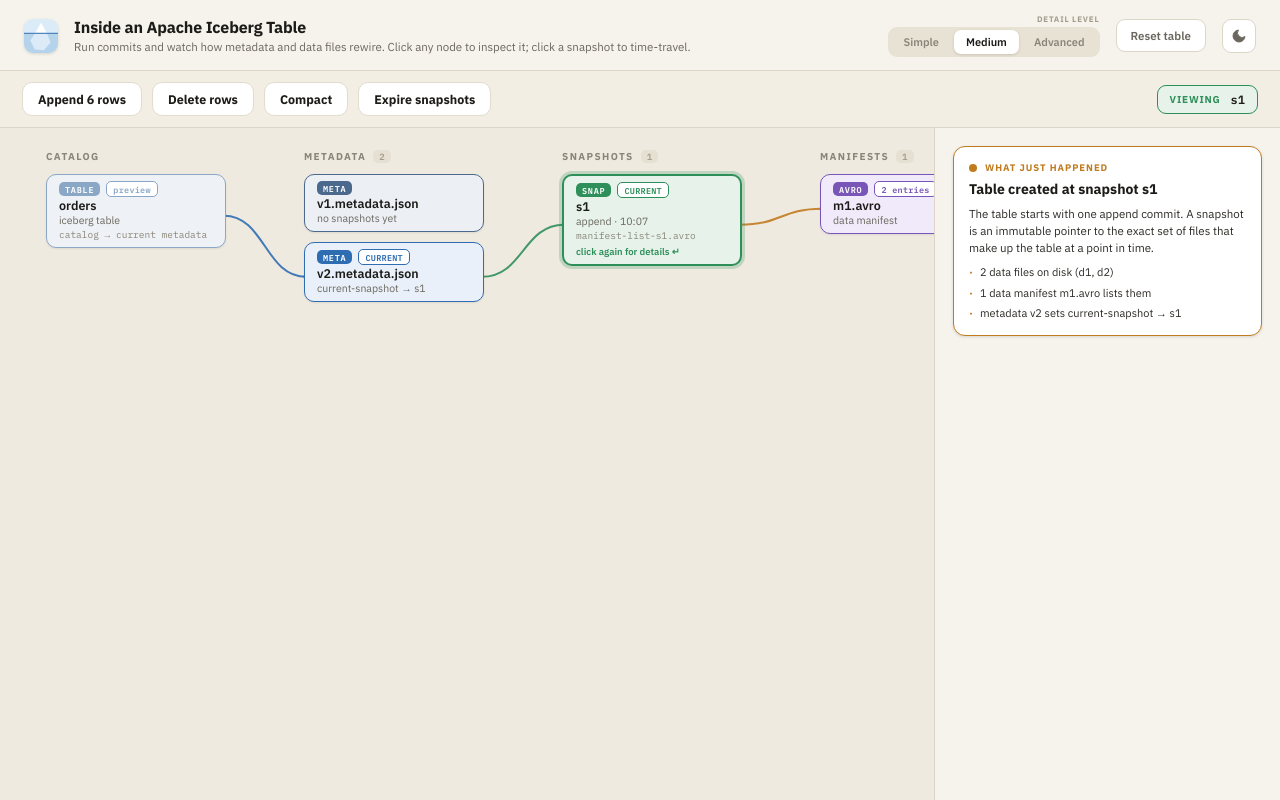
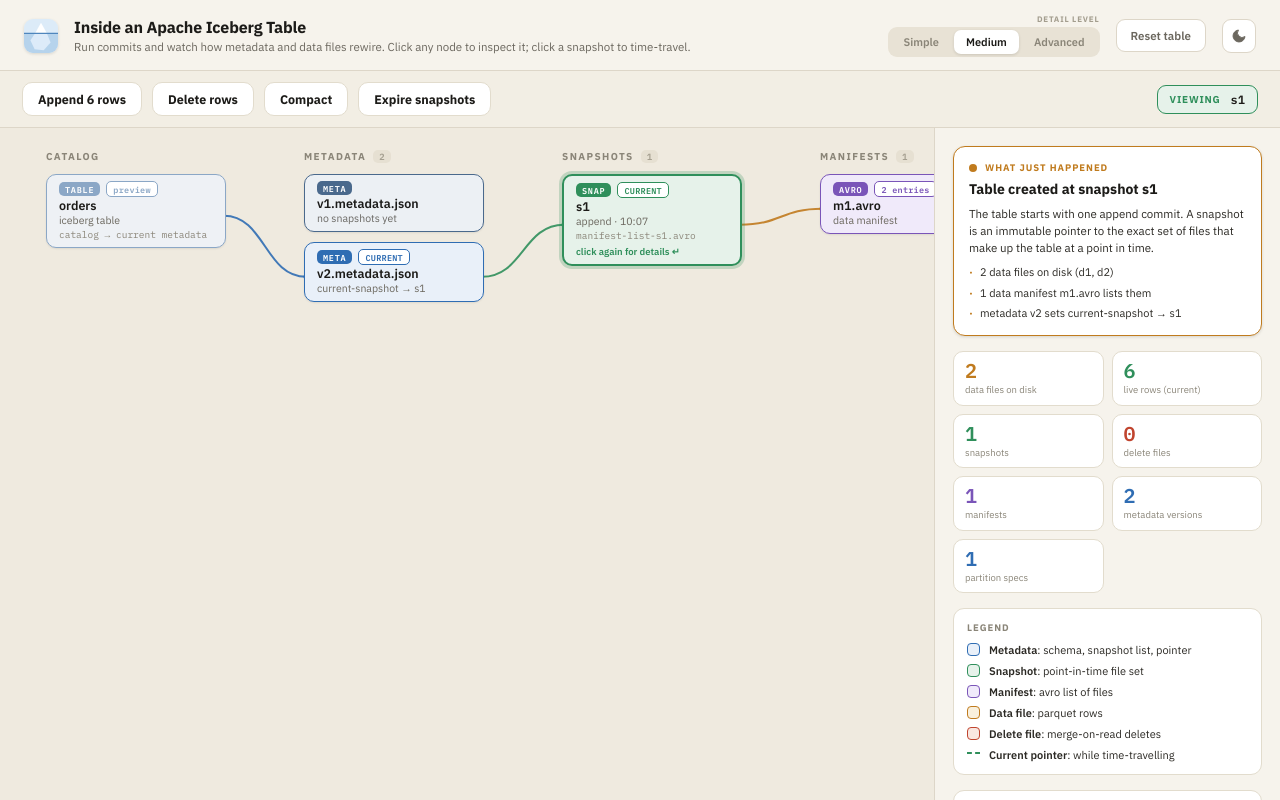
Before and after one commit to just-barcodes/learn-apache-iceberg, a React (Vite) app: page / in a window 1280 px wide. Built offline with nearby package versions, Linux system fonts and the light colour scheme.

Commit message:
Build out the side panel: stats, legend, commit log
Step 7: stat grid, entity legend with the time-travel pointer key, and the
colour-coded commit log, plus a shared operation-accent map reused by the
explainer card.

```diff
--- a/src/components/SidePanel.tsx
+++ b/src/components/SidePanel.tsx
@@ -1,4 +1,7 @@
 import type { TableState } from "../domain/types";
+import { CommitLog } from "./sidepanel/CommitLog";
+import { Legend } from "./sidepanel/Legend";
+import { StatGrid } from "./sidepanel/StatGrid";
 import { WhatHappened } from "./sidepanel/WhatHappened";
 import "./sidepanel.css";
 
@@ -6,11 +9,13 @@ interface Props {
   state: TableState;
 }
 
-// NOTE: minimal side panel — stat cards, legend, and commit log are added next.
 export function SidePanel({ state }: Props) {
   return (
     <aside className="sidepanel">
       <WhatHappened lastStep={state.lastStep} />
+      <StatGrid state={state} />
+      <Legend />
+      <CommitLog log={state.log} />
     </aside>
   );
 }
--- a/src/components/sidepanel.css
+++ b/src/components/sidepanel.css
@@ -71,3 +71,116 @@
   font-weight: 700;
   flex: none;
 }
+
+/* ---- stat grid ---- */
+
+.stat-grid {
+  display: grid;
+  grid-template-columns: 1fr 1fr;
+  gap: 8px;
+}
+.stat {
+  background: var(--card-bg);
+  border: 1px solid var(--border-field);
+  border-radius: 10px;
+  padding: 9px 11px;
+}
+.stat__value {
+  font-family: var(--font-mono);
+  font-size: 20px;
+  font-weight: 700;
+  line-height: 1;
+}
+.stat__label {
+  font-size: 9.5px;
+  color: var(--text-dim);
+  margin-top: 3px;
+  line-height: 1.2;
+}
+
+/* ---- generic panel card (legend, commit log) ---- */
+
+.panel-card {
+  background: var(--card-bg);
+  border: 1px solid var(--border-field);
+  border-radius: 11px;
+  padding: 12px 13px;
+}
+.panel-card--grow {
+  flex: 1;
+  min-height: 120px;
+  display: flex;
+  flex-direction: column;
+}
+.panel-card__head {
+  font-size: 9.5px;
+  font-weight: 700;
+  letter-spacing: 0.1em;
+  text-transform: uppercase;
+  color: var(--text-dim);
+  margin-bottom: 9px;
+}
+
+/* ---- legend ---- */
+
+.legend {
+  display: flex;
+  flex-direction: column;
+  gap: 7px;
+}
+.legend__row {
+  display: flex;
+  align-items: center;
+  gap: 9px;
+}
+.legend__swatch {
+  width: 13px;
+  height: 13px;
+  flex: none;
+  border-radius: 4px;
+  background: var(--node-bg);
+  border: 1.5px solid var(--node-bd);
+}
+.legend__swatch--pointer {
+  height: 6px;
+  border: none;
+  border-top: 2px dashed var(--snapshot-line);
+  border-radius: 0;
+  background: transparent;
+}
+.legend__text {
+  font-size: 11px;
+  color: var(--text-strong);
+}
+.legend__text b {
+  font-weight: 600;
+}
+
+/* ---- commit log ---- */
+
+.commit-log {
+  display: flex;
+  flex-direction: column;
+  gap: 8px;
+  overflow: auto;
+}
+.commit-log__row {
+  display: flex;
+  gap: 9px;
+  align-items: flex-start;
+}
+.commit-log__badge {
+  font-family: var(--font-mono);
+  font-size: 9.5px;
+  font-weight: 600;
+  color: #fff;
+  border-radius: 5px;
+  padding: 2px 6px;
+  flex: none;
+  margin-top: 1px;
+}
+.commit-log__text {
+  font-size: 11px;
+  line-height: 1.4;
+  color: var(--text-strong);
+}
--- /dev/null
+++ b/src/components/sidepanel/CommitLog.tsx
@@ -0,0 +1,29 @@
+import type { CSSProperties } from "react";
+import type { LogEntry } from "../../domain/types";
+import { ACCENT_VAR } from "../../viewmodel/panels";
+
+interface Props {
+  log: LogEntry[];
+}
+
+/** Chronological list of commits, newest first, colour-coded by operation. */
+export function CommitLog({ log }: Props) {
+  return (
+    <div className="panel-card panel-card--grow">
+      <div className="panel-card__head">Commit log</div>
+      <div className="commit-log">
+        {log.map((e, i) => (
+          <div key={i} className="commit-log__row">
+            <span
+              className="commit-log__badge"
+              style={{ background: ACCENT_VAR[e.op] } as CSSProperties}
+            >
+              s{e.n}
+            </span>
+            <span className="commit-log__text">{e.text}</span>
+          </div>
+        ))}
+      </div>
+    </div>
+  );
+}
--- /dev/null
+++ b/src/components/sidepanel/Legend.tsx
@@ -0,0 +1,26 @@
+import { LEGEND } from "../../viewmodel/panels";
+
+/** Colour key for the five entity kinds plus the time-travel current pointer. */
+export function Legend() {
+  return (
+    <div className="panel-card">
+      <div className="panel-card__head">Legend</div>
+      <div className="legend">
+        {LEGEND.map((l) => (
+          <div key={l.kind} className="legend__row">
+            <span className={`legend__swatch node--${l.kind}`} />
+            <span className="legend__text">
+              <b>{l.name}</b>: {l.desc}
+            </span>
+          </div>
+        ))}
+        <div className="legend__row">
+          <span className="legend__swatch legend__swatch--pointer" />
+          <span className="legend__text">
+            <b>Current pointer</b>: while time-travelling
+          </span>
+        </div>
+      </div>
+    </div>
+  );
+}
--- /dev/null
+++ b/src/components/sidepanel/StatGrid.tsx
@@ -0,0 +1,24 @@
+import type { CSSProperties } from "react";
+import type { TableState } from "../../domain/types";
+import { buildStats } from "../../viewmodel/panels";
+
+interface Props {
+  state: TableState;
+}
+
+/** The 2-column grid of headline table counts. */
+export function StatGrid({ state }: Props) {
+  const stats = buildStats(state);
+  return (
+    <div className="stat-grid">
+      {stats.map((s) => (
+        <div key={s.label} className="stat">
+          <div className="stat__value" style={{ color: s.colorVar } as CSSProperties}>
+            {s.value}
+          </div>
+          <div className="stat__label">{s.label}</div>
+        </div>
+      ))}
+    </div>
+  );
+}
--- a/src/components/sidepanel/WhatHappened.tsx
+++ b/src/components/sidepanel/WhatHappened.tsx
@@ -1,13 +1,5 @@
-import type { LastStep, Operation } from "../../domain/types";
-
-/** CSS variable holding the accent color for each operation. */
-const ACCENT_VAR: Record<Operation, string> = {
-  append: "var(--data-line)",
-  delete: "var(--delete-line)",
-  compaction: "var(--manifest-line)",
-  expire: "var(--accent-gray)",
-  evolve: "var(--meta-line)",
-};
+import type { LastStep } from "../../domain/types";
+import { ACCENT_VAR } from "../../viewmodel/panels";
 
 interface Props {
   lastStep: LastStep;
--- /dev/null
+++ b/src/viewmodel/panels.ts
@@ -0,0 +1,45 @@
+import { liveRows } from "../domain/selectors";
+import type { NodeKind, Operation, TableState } from "../domain/types";
+
+/** CSS variable holding the accent color for each operation (cards, logs, explainer). */
+export const ACCENT_VAR: Record<Operation, string> = {
+  append: "var(--data-line)",
+  delete: "var(--delete-line)",
+  compaction: "var(--manifest-line)",
+  expire: "var(--accent-gray)",
+  evolve: "var(--meta-line)",
+};
+
+export interface StatCard {
+  value: number;
+  label: string;
+  colorVar: string;
+}
+
+/** The seven headline counts shown in the side panel's stat grid. */
+export function buildStats(state: TableState): StatCard[] {
+  return [
+    { value: Object.keys(state.dataFiles).length, label: "data files on disk", colorVar: "var(--data-line)" },
+    { value: liveRows(state, state.current), label: "live rows (current)", colorVar: "var(--snapshot-line)" },
+    { value: state.snapshots.length, label: "snapshots", colorVar: "var(--snapshot-line)" },
+    { value: Object.keys(state.deleteFiles).length, label: "delete files", colorVar: "var(--delete-line)" },
+    { value: Object.keys(state.manifests).length, label: "manifests", colorVar: "var(--manifest-line)" },
+    { value: state.metas.length, label: "metadata versions", colorVar: "var(--meta-line)" },
+    { value: state.specs.length, label: "partition specs", colorVar: "var(--meta-line)" },
+  ];
+}
+
+export interface LegendEntry {
+  kind: NodeKind;
+  name: string;
+  desc: string;
+}
+
+/** Static legend for the five entity kinds. */
+export const LEGEND: LegendEntry[] = [
+  { kind: "meta", name: "Metadata", desc: "schema, snapshot list, pointer" },
+  { kind: "snapshot", name: "Snapshot", desc: "point-in-time file set" },
+  { kind: "manifest", name: "Manifest", desc: "avro list of files" },
+  { kind: "data", name: "Data file", desc: "parquet rows" },
+  { kind: "delete", name: "Delete file", desc: "merge-on-read deletes" },
+];
```
